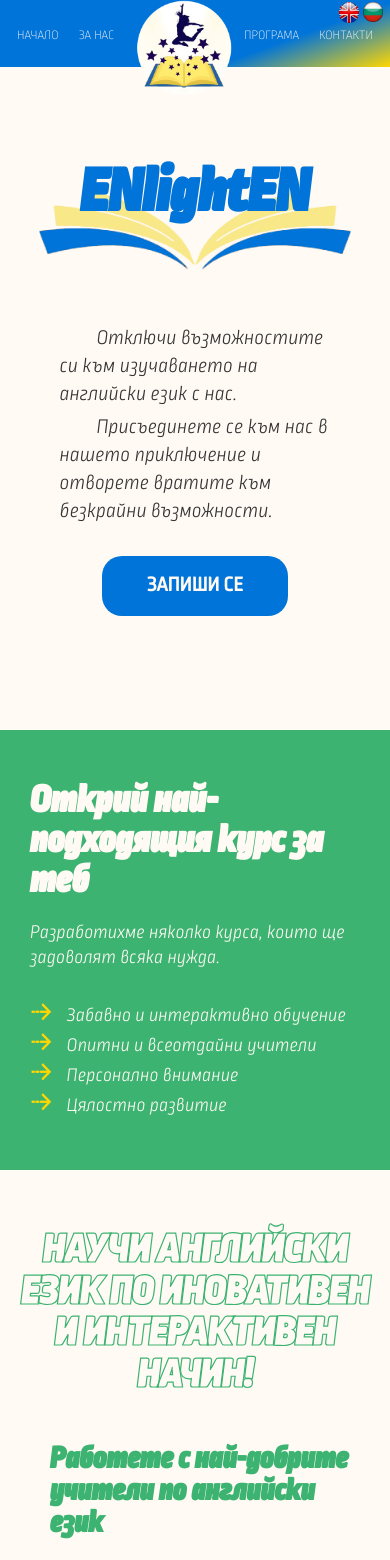
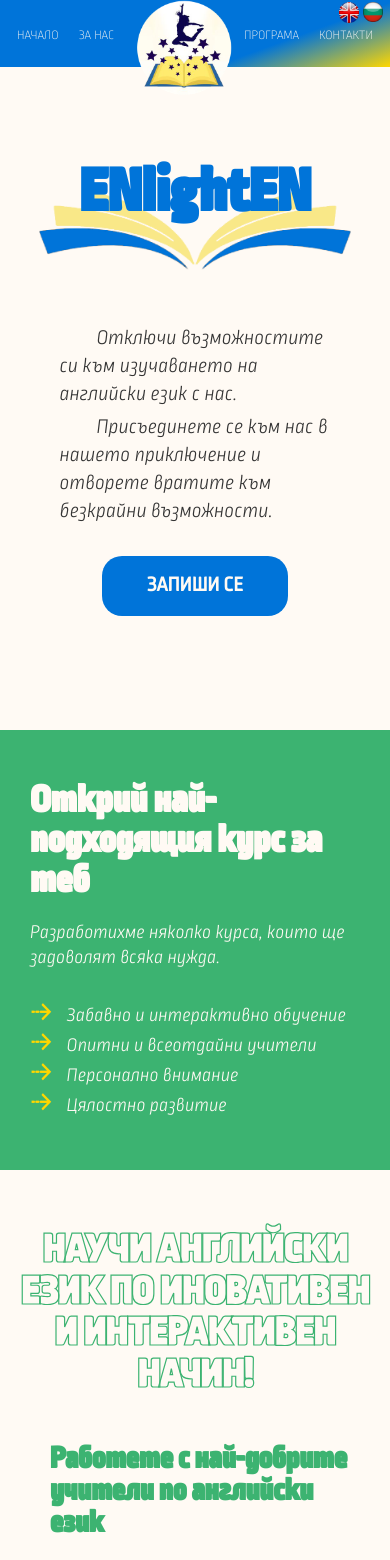
Before and after one commit to bbogomilov1/enlighten, a React (Create React App) app: page / in a window 390 px wide. Shown: the top 1560 px of the page. Built offline with nearby package versions, Linux system fonts and the light colour scheme.

Commit message:
changed font

```diff
--- a/src/components/about-us/MeetTeachers.module.css
+++ b/src/components/about-us/MeetTeachers.module.css
@@ -9,7 +9,7 @@
 .container h1 {
   -webkit-text-stroke: 1.2px mediumseagreen;
   color: transparent;
-  font-family: "Ropamix medium italic", sans-serif;
+  font-family: "Ropamix bold", sans-serif;
   text-transform: uppercase;
   font-size: 5rem;
   margin: 40px 0px;
@@ -43,7 +43,7 @@
 
 .teacherDescription h2 {
   color: mediumseagreen;
-  font-family: "Ropamix medium italic", sans-serif;
+  font-family: "Ropamix bold", sans-serif;
   font-size: 3.3rem;
   font-style: normal;
   width: 65%;
--- a/src/components/about-us/OurMission.module.css
+++ b/src/components/about-us/OurMission.module.css
@@ -11,7 +11,7 @@
   z-index: 1;
   -webkit-text-stroke: 1.2px #333;
   color: transparent;
-  font-family: "Ropamix medium italic", sans-serif;
+  font-family: "Ropamix bold", sans-serif;
   text-transform: uppercase;
   font-size: 5rem;
   margin: 0px 0px 20px -450px;
--- a/src/components/about-us/TheAcadamy.module.css
+++ b/src/components/about-us/TheAcadamy.module.css
@@ -11,7 +11,7 @@
   -webkit-text-stroke: 1.2px mediumseagreen;
   color: transparent;
   z-index: 1;
-  font-family: "Ropamix medium italic", sans-serif;
+  font-family: "Ropamix bold", sans-serif;
   text-transform: uppercase;
   font-size: 5rem;
   margin: 25px;
--- a/src/components/contact-us/Contacts.module.css
+++ b/src/components/contact-us/Contacts.module.css
@@ -15,7 +15,7 @@
 
 .container h2 {
   padding: 0px 20px;
-  font-family: "Ropamix medium italic";
+  font-family: "Ropamix bold";
 }
 
 .listContainer li {
--- a/src/components/contact-us/Inquiry.module.css
+++ b/src/components/contact-us/Inquiry.module.css
@@ -14,7 +14,7 @@
 
 .container h2 {
   padding: 0px 20px;
-  font-family: "Ropamix medium italic";
+  font-family: "Ropamix bold";
 }
 
 .inquiryForm {
--- a/src/components/home/HomeAboutUs.module.css
+++ b/src/components/home/HomeAboutUs.module.css
@@ -16,7 +16,7 @@
   -webkit-text-stroke: 1.2px mediumseagreen;
   color: transparent;
   z-index: 1;
-  font-family: "Ropamix medium italic", sans-serif;
+  font-family: "Ropamix bold", sans-serif;
   text-transform: uppercase;
   font-size: 4.6rem;
 }
@@ -37,7 +37,7 @@
 .reasonOne h2 {
   z-index: 1;
   line-height: 1em;
-  font-family: "Ropamix medium italic", sans-serif;
+  font-family: "Ropamix bold", sans-serif;
   font-size: 3rem;
   font-style: normal;
   width: 85%;
@@ -54,7 +54,7 @@
 .reasonTwo h2 {
   z-index: 1;
   line-height: 1em;
-  font-family: "Ropamix medium italic", sans-serif;
+  font-family: "Ropamix bold", sans-serif;
   font-size: 3rem;
   font-style: normal;
   width: 60%;
@@ -118,7 +118,7 @@
 .reasonFour h2 {
   z-index: 1;
   line-height: 1em;
-  font-family: "Ropamix medium italic", sans-serif;
+  font-family: "Ropamix bold", sans-serif;
   font-size: 3rem;
   font-style: normal;
   width: 80%;
@@ -164,7 +164,7 @@
   .reasonOne h2,
   .reasonTwo h2,
   .reasonFour h2 {
-    font-family: "Ropamix medium italic", sans-serif;
+    font-family: "Ropamix bold", sans-serif;
     font-size: 2rem;
     width: 100%;
   }
--- a/src/components/home/HomeCourseReasons.module.css
+++ b/src/components/home/HomeCourseReasons.module.css
@@ -8,7 +8,7 @@
 }
 
 .container h2 {
-  font-family: "Ropamix medium italic", sans-serif;
+  font-family: "Ropamix bold", sans-serif;
   font-size: 4.5rem;
   font-style: normal;
   margin: 0;
@@ -59,7 +59,7 @@
   }
 
   .container h2 {
-    font-family: "Ropamix medium italic";
+    font-family: "Ropamix bold";
     font-size: 2.5rem;
     line-height: 1em;
   }
--- a/src/components/home/HomeTitleSection.module.css
+++ b/src/components/home/HomeTitleSection.module.css
@@ -23,7 +23,7 @@
   position: relative;
   font-style: normal;
   z-index: 2;
-  font-family: "Ropamix medium italic", sans-serif;
+  font-family: "Ropamix bold", sans-serif;
   margin: 45px;
   color: #0074d9;
   -webkit-text-stroke: transparent;
@@ -123,7 +123,7 @@
   }
 
   .container h1 {
-    font-family: "Ropamix medium italic";
+    font-family: "Ropamix bold";
     font-size: 4rem;
   }
 
--- a/src/static/fonts.css
+++ b/src/static/fonts.css
@@ -29,13 +29,13 @@
 }
 
 @font-face {
-  font-family: "Ropamix medium italic";
+  font-family: "Ropamix bold";
   font-style: italic;
   src: url("./fonts/RopaMixPTT-MediumItalic.ttf") format("truetype");
 }
 
 @font-face {
-  font-family: "Ropamix medium italic";
+  font-family: "Ropamix bold";
   font-style: italic;
   src: url("./fonts/RopaMixPTT-BlackItalic.ttf") format("truetype");
 }
```
Also changed, not shown: public/index.html (+1 -6 lines).
